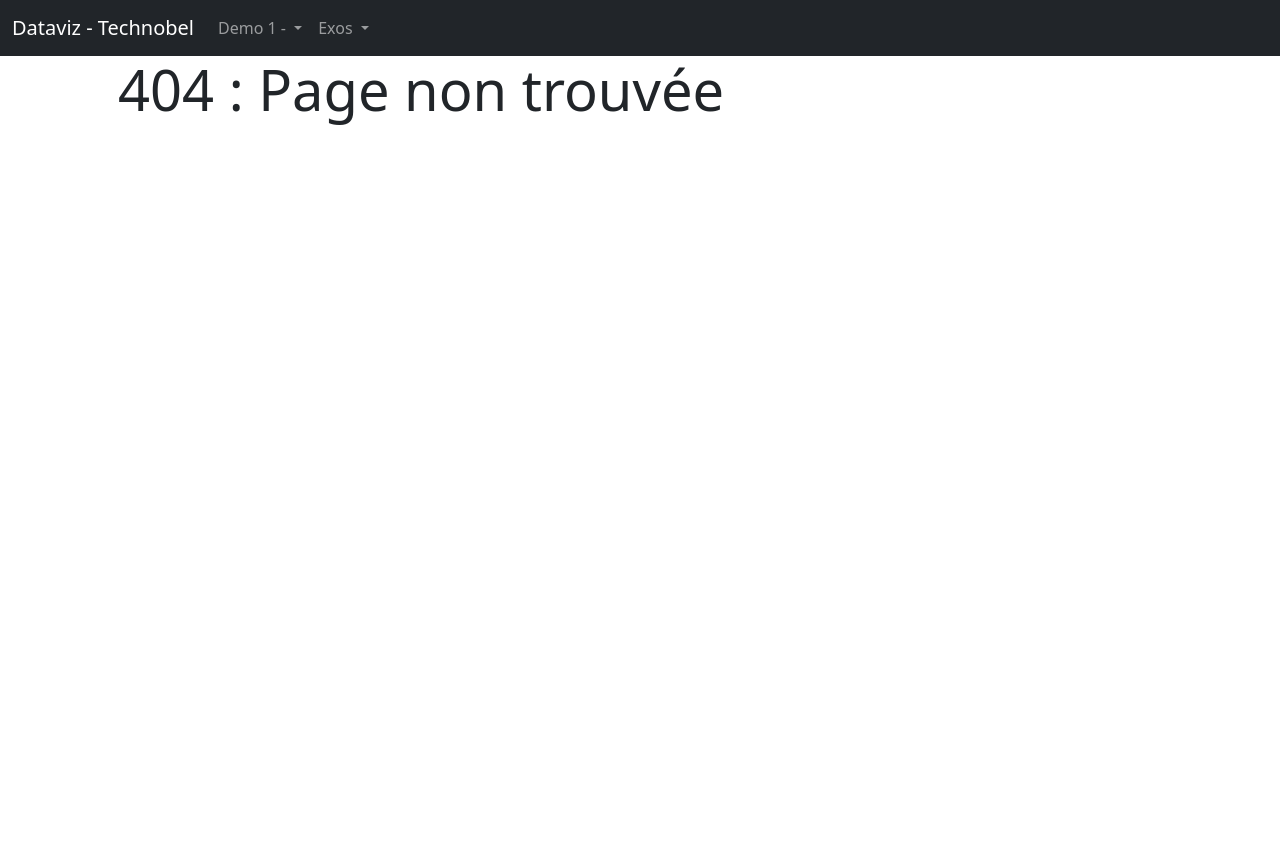
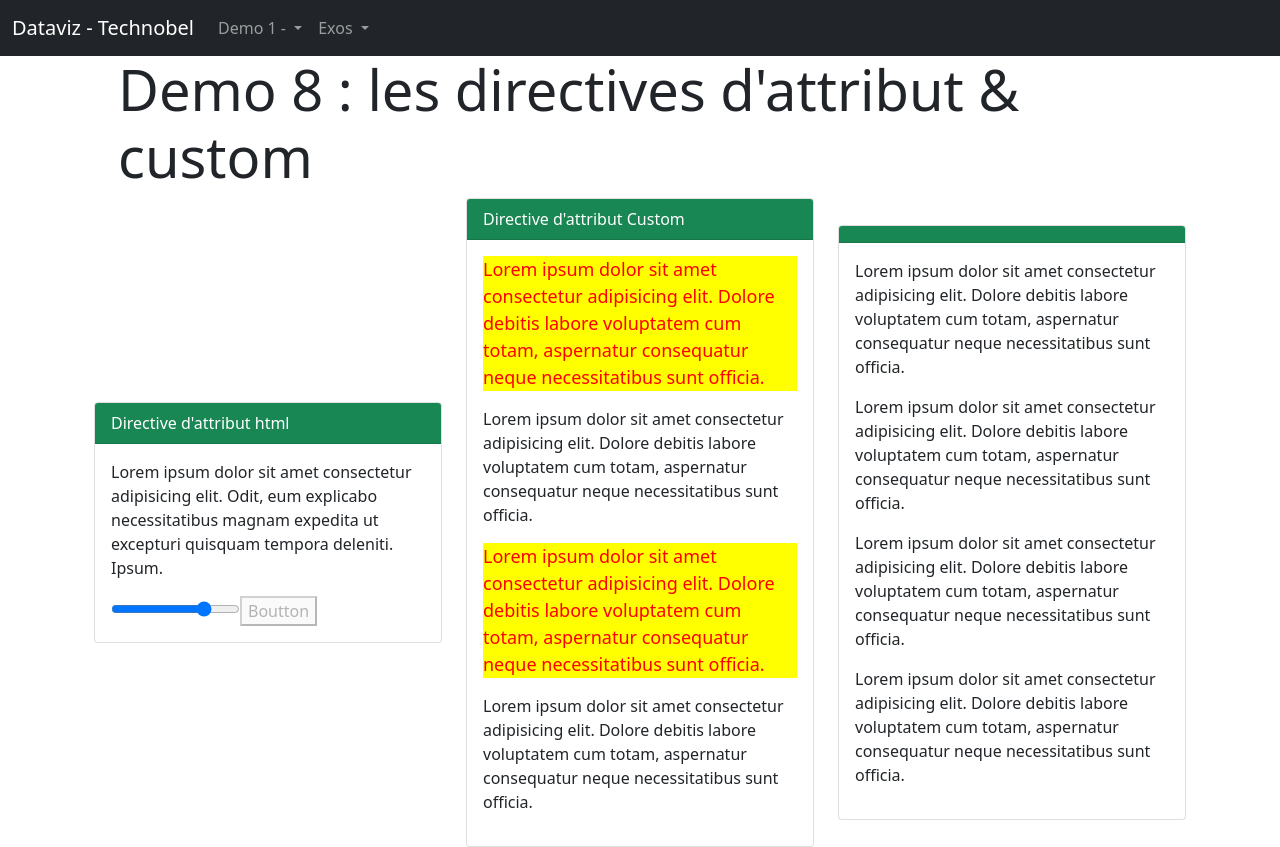
Before and after one commit to evengyl/DemoETU_Technobel_Dataviz, an Angular app: page /demo/demo8 in a window 1280 px wide. Before the commit this address had no page. Before the commit the page ends 800 px from the top, so only its background shows below. Built offline with nearby package versions, Linux system fonts and the light colour scheme.

Commit message:
add demo8 directive attribute + custom

```diff
--- a/src/app/app-routing.module.ts
+++ b/src/app/app-routing.module.ts
@@ -7,6 +7,7 @@ import { Demo4Component } from './components/demo/demo4/demo4.component';
 import { Demo5Component } from './components/demo/demo5/demo5.component';
 import { Demo6Component } from './components/demo/demo6/demo6.component';
 import { Demo7Component } from './components/demo/demo7/demo7.component';
+import { Demo8Component } from './components/demo/demo8/demo8.component';
 import { Exos1dot1Component } from './components/exos/exos1dot1/exos1dot1.component';
 import { Exos1dot2Component } from './components/exos/exos1dot2/exos1dot2.component';
 import { Exos2Component } from './components/exos/exos2/exos2.component';
@@ -22,7 +23,8 @@ const routes: Routes = [
     { path : "demo4", component : Demo4Component},
     { path : "demo5", component : Demo5Component},
     { path : "demo6", component : Demo6Component},
-    { path : "demo7", component : Demo7Component}
+    { path : "demo7", component : Demo7Component},
+    { path : "demo8", component : Demo8Component}
   ]},
   { path : "exos", children : [
     { path : "exos1dot1", component : Exos1dot1Component},
--- a/src/app/app.module.ts
+++ b/src/app/app.module.ts
@@ -22,6 +22,9 @@ import { ConverterSecPipe } from './components/exos/exos1dot2/converter-sec.pipe
 import { Demo7Component } from './components/demo/demo7/demo7.component';
 import { Exos2Component } from './components/exos/exos2/exos2.component';
 import { ConvertNumberPipe } from './components/exos/exos2/convert-number.pipe';
+import { Demo8Component } from './components/demo/demo8/demo8.component';
+import { PrepareRenderDirective } from './components/demo/demo8/prepare-render.directive';
+import { HighlightDirective } from './components/demo/demo8/highlight.directive';
 
 
 @NgModule({
@@ -44,6 +47,9 @@ import { ConvertNumberPipe } from './components/exos/exos2/convert-number.pipe';
     Demo7Component,
     Exos2Component,
     ConvertNumberPipe,
+    Demo8Component,
+    PrepareRenderDirective,
+    HighlightDirective,
   ],
   imports: [
     BrowserModule,
--- /dev/null
+++ b/src/app/components/demo/demo8/demo8.component.html
@@ -0,0 +1,57 @@
+<div class="container-fluid">
+	<div class="row">
+		<div class="col">
+			<div class="jumbotron jumbotron-fluid">
+				<div class="container">
+					<h1 class="display-4">Demo 8 : les directives d'attribut & custom</h1>
+				</div>
+			</div>
+		</div>
+	</div>
+</div>
+
+<div class="container-fluid">
+    <div class="row">
+
+        <div class="col align-self-center">
+            <div class="card">
+                <div class="card-header bg-success text-white">
+                    Directive d'attribut html
+                </div>
+                <div class="card-body">
+                    <p [hidden]="pTag">Lorem ipsum dolor sit amet consectetur adipisicing elit. Odit, eum explicabo necessitatibus magnam expedita ut excepturi quisquam tempora deleniti. Ipsum.</p>
+                    <input [type]="typeInput" [max]="maxInput" [min]="minInput" [value]="valueInput" [step]="stepInput">
+                    <button [disabled]="button">Boutton</button>
+                </div>
+            </div>
+        </div>
+
+        <div class="col align-self-center">
+            <div class="card">
+                <div class="card-header bg-success text-white">
+                    Directive d'attribut Custom
+                </div>
+                <div class="card-body">
+                    <p appPrepareRender>Lorem ipsum dolor sit amet consectetur adipisicing elit. Dolore debitis labore voluptatem cum totam, aspernatur consequatur neque necessitatibus sunt officia.</p>
+                    <p>Lorem ipsum dolor sit amet consectetur adipisicing elit. Dolore debitis labore voluptatem cum totam, aspernatur consequatur neque necessitatibus sunt officia.</p>
+                    <p appPrepareRender>Lorem ipsum dolor sit amet consectetur adipisicing elit. Dolore debitis labore voluptatem cum totam, aspernatur consequatur neque necessitatibus sunt officia.</p>
+                    <p>Lorem ipsum dolor sit amet consectetur adipisicing elit. Dolore debitis labore voluptatem cum totam, aspernatur consequatur neque necessitatibus sunt officia.</p>
+                </div>
+            </div>
+        </div>
+
+        <div class="col align-self-center">
+            <div class="card">
+                <div class="card-header bg-success text-white">
+                </div>
+                <div class="card-body">
+                    <p [appHighlight]="color" defaultColor="yellow">Lorem ipsum dolor sit amet consectetur adipisicing elit. Dolore debitis labore voluptatem cum totam, aspernatur consequatur neque necessitatibus sunt officia.</p>
+                    <p>Lorem ipsum dolor sit amet consectetur adipisicing elit. Dolore debitis labore voluptatem cum totam, aspernatur consequatur neque necessitatibus sunt officia.</p>
+                    <p appHighlight>Lorem ipsum dolor sit amet consectetur adipisicing elit. Dolore debitis labore voluptatem cum totam, aspernatur consequatur neque necessitatibus sunt officia.</p>
+                    <p>Lorem ipsum dolor sit amet consectetur adipisicing elit. Dolore debitis labore voluptatem cum totam, aspernatur consequatur neque necessitatibus sunt officia.</p>
+                </div>
+            </div>
+        </div>
+
+    </div>
+</div>
--- /dev/null
+++ b/src/app/components/demo/demo8/demo8.component.ts
@@ -0,0 +1,26 @@
+import { Component, ElementRef, OnInit } from '@angular/core';
+
+@Component({
+  selector: 'app-demo8',
+  templateUrl: './demo8.component.html'
+})
+export class Demo8Component implements OnInit {
+
+  pTag : boolean = false
+  typeInput : string = "range"
+  maxInput : number = 100
+  minInput : number = 0
+  valueInput : number = 75
+  stepInput : number = 5
+  button : boolean = true
+
+  color : string = "chartreuse"
+
+  constructor(private el : ElementRef) {
+    console.log(this.el)
+  }
+
+  ngOnInit(): void {
+  }
+
+}
--- /dev/null
+++ b/src/app/components/demo/demo8/highlight.directive.ts
@@ -0,0 +1,32 @@
+import { Directive, ElementRef, HostListener, Input } from '@angular/core';
+
+@Directive({
+  selector: '[appHighlight]'
+})
+export class HighlightDirective {
+
+  constructor(private el : ElementRef) {  }
+
+  @Input() appHighlight
+  @Input() defaultColor
+
+  @HostListener("mouseenter")
+  onMouseEnter()
+  {
+    this.el.nativeElement.style.backgroundColor = this.appHighlight
+  }
+
+  @HostListener("mouseleave")
+  onMouseLeave()
+  {
+    this.el.nativeElement.style.backgroundColor = null
+  }
+
+  @HostListener("click")
+  onMouseClick()
+  {
+    this.el.nativeElement.style.backgroundColor = this.defaultColor
+    this.el.nativeElement.style.color = "red"
+  }
+
+}
--- /dev/null
+++ b/src/app/components/demo/demo8/prepare-render.directive.ts
@@ -0,0 +1,15 @@
+import { Directive, ElementRef, Input } from '@angular/core';
+
+@Directive({
+  selector: '[appPrepareRender]'
+})
+export class PrepareRenderDirective {
+
+  constructor(private el : ElementRef) {
+
+    this.el.nativeElement.style.color = "red"
+    this.el.nativeElement.style.fontSize = "18px"
+    this.el.nativeElement.style.backgroundColor = "yellow"
+  }
+
+}
--- a/src/app/components/shared/navbar/navbar.component.html
+++ b/src/app/components/shared/navbar/navbar.component.html
@@ -24,6 +24,9 @@
               <li><a class="dropdown-item" routerLink="demo/demo6">Demo 6 - les customs pipes</a></li>
               <li><hr class="dropdown-divider"></li>
               <li><a class="dropdown-item" routerLink="demo/demo7">Demo 7 - les directives structurelles</a></li>
+              <li><hr class="dropdown-divider"></li>
+              <li><a class="dropdown-item" routerLink="demo/demo8">Demo 8 - les directives d'attribut & custom</a></li>
+
             </ul>
           </li>
 
@@ -36,7 +39,7 @@
               <li><hr class="dropdown-divider"></li>
               <li><a class="dropdown-item" routerLink="exos/exos1dot2">Exos 1.2 - Custom pipe convert secondes</a></li>
               <li><hr class="dropdown-divider"></li>
-              <li><a class="dropdown-item" routerLink="exos/exos2">Exos 2 - Le panier de courses</a></li>
+              <li><a class="dropdown-item" routerLink="exos/exos2">Exos 2 - Direct. struct. Le panier de courses</a></li>
 
             </ul>
           </li>
```
